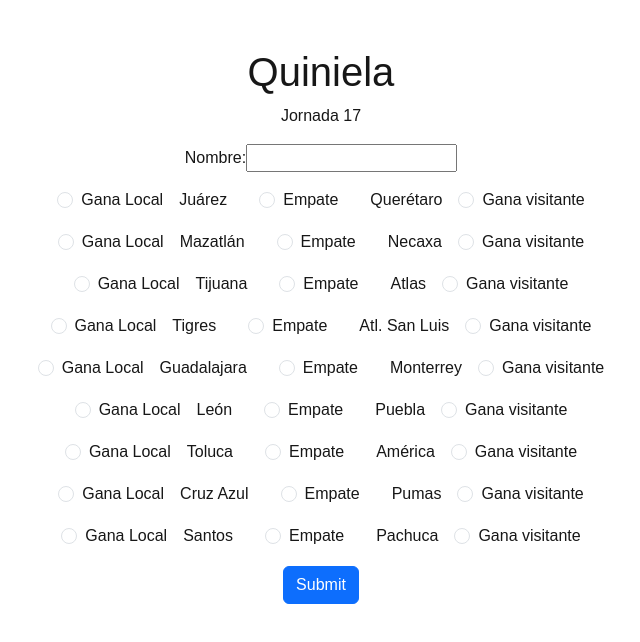
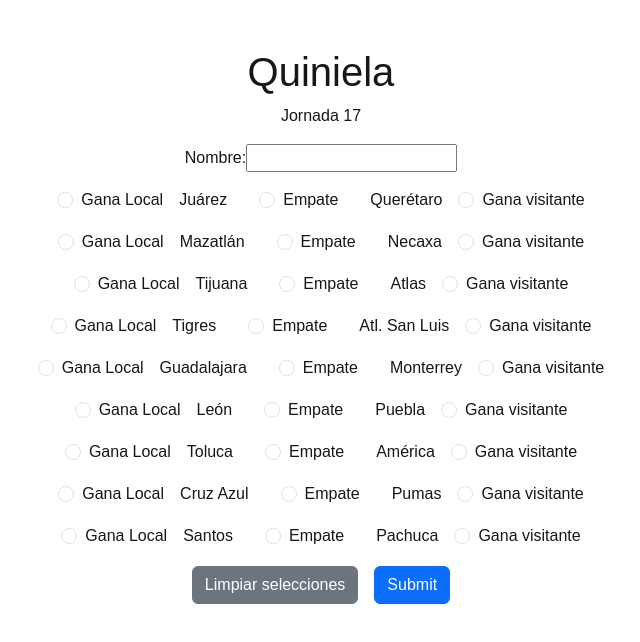
Before and after one commit to ImAleexDz/quiniela, a Next.js app: page / in a window 1280 px wide. Shown: the top 642 px of the page, without its empty margins (319-959 px from the left). Built offline with nearby package versions, Linux system fonts and the light colour scheme.

Commit message:
clear button

```diff
--- a/src/app/page.tsx
+++ b/src/app/page.tsx
@@ -7,6 +7,11 @@
 
   const [selectedMatches, setSelectedMatches] = useState<{ [key: number]: string }>({});
   const [name, setName] = useState<string>("");
+
+  const initialSelectedMatches: { [key: number]: string } = {};
+  jornadas[0].matches.forEach((match) => {
+    initialSelectedMatches[match.match_id] = "";
+  });
 
   const sendDataToWhatsapp = () => {
     let message = `Quiniela de ${name}\n\n`;
@@ -113,6 +118,10 @@
           </div>
         ))}
 
+        <button type="button" className="btn btn-secondary me-3" onClick={() => setSelectedMatches(initialSelectedMatches)}>
+          Limpiar selecciones
+        </button>
+
         <button type="submit" className="btn btn-primary">
           Submit
         </button>
```
Also changed, not shown: 2 other files (tests, documents, lock files or other folders).
